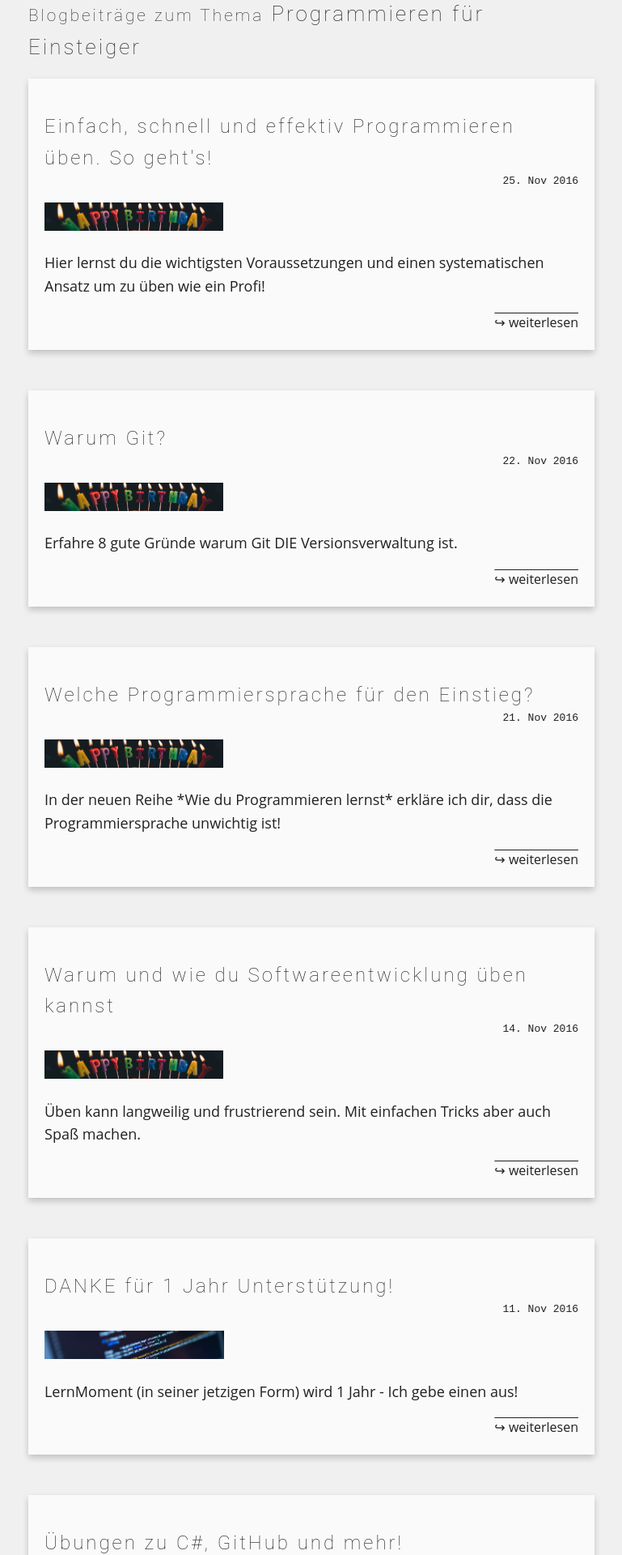
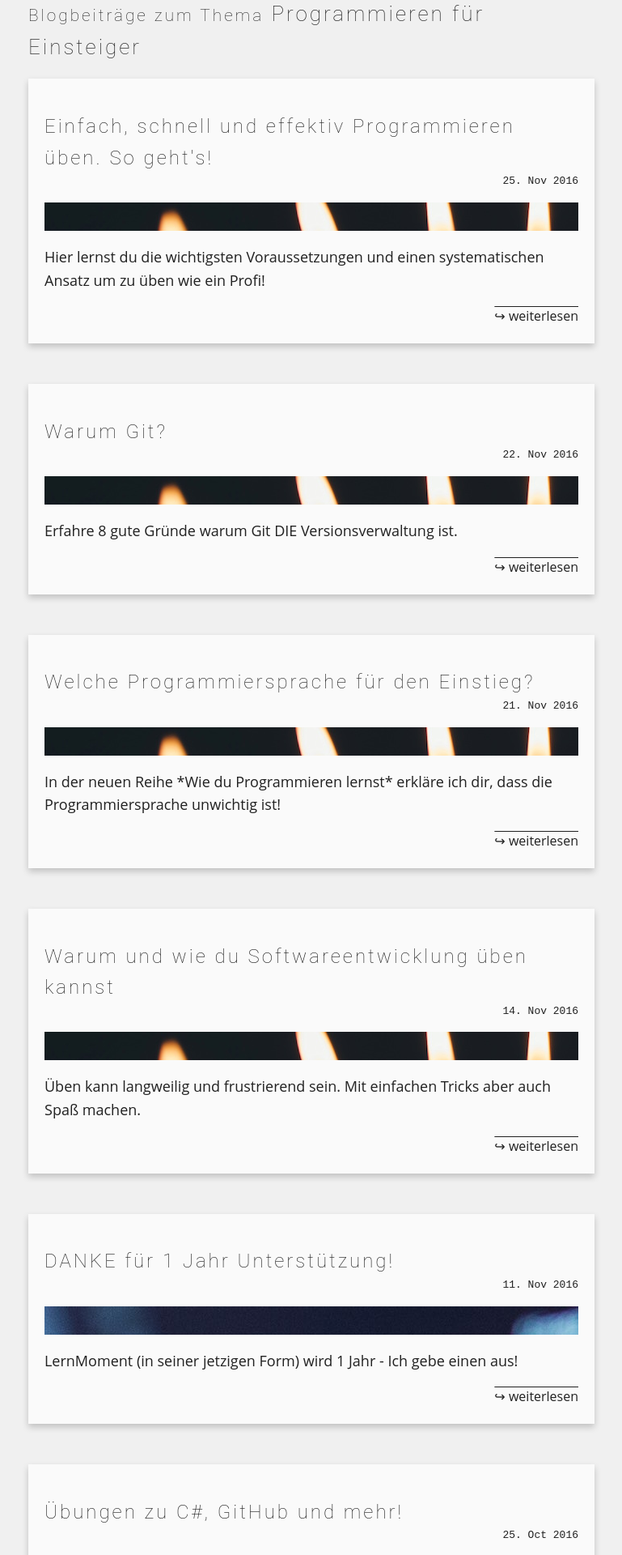
Before and after one commit to LernMoment/LernMoment.de-2.0, a Jekyll site: the page built from blog/programmieren-fuer-einsteiger.html, in a window 1280 px wide. Shown: the part 432-2352 px from the top of the page at 81% size, without its empty margins (255-1024 px from the left). Built offline with Jekyll 4.4.1, drawn with Linux system fonts in a browser that asks for light colours; comment, search, counter and statistics services are not loaded.

Commit message:
Issue #24-4 cut off image in post preview

```diff
--- a/assets/sass/base/_root.scss
+++ b/assets/sass/base/_root.scss
@@ -307,9 +307,14 @@ header {
   @include box-shadow();
   margin-bottom: 50px;
   padding: 20px;
-  .entry-feature-image {
-    max-height: 35px;
-    max-width: 100%;
+  .entry-feature-image-wrapper {
+    height: 35px;
+    width: 100%;
+    overflow: hidden;
+    .entry-feature-image {
+      min-height: 100%;
+      min-width: 100%;
+    }
   }
 }
 
--- a/blog/programmieren-fuer-einsteiger.html
+++ b/blog/programmieren-fuer-einsteiger.html
@@ -17,7 +17,9 @@ title: Programmieren für Einsteiger
             </h2>
           <div class="post-date">{{ post.date | date: "%-d. %b %Y" }}</div>
           {% if post.image.feature %}
+          <div class="entry-feature-image-wrapper">
             <img src="{{ site.url }}/assets/images/{{ post.image.feature }}" class="entry-feature-image" alt="{{ page.title }}">
+          </div>
           {% endif %}
           <p>
             {{ post.excerpt }}
```
